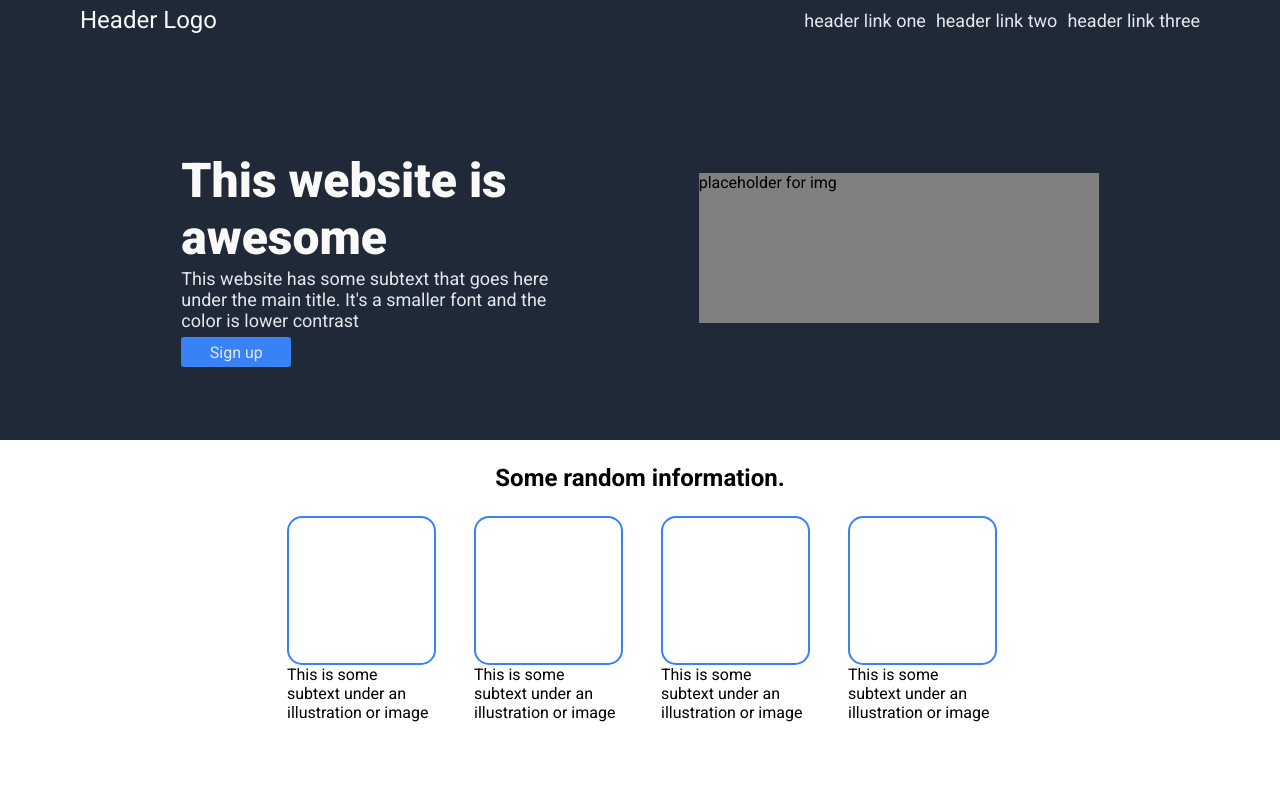
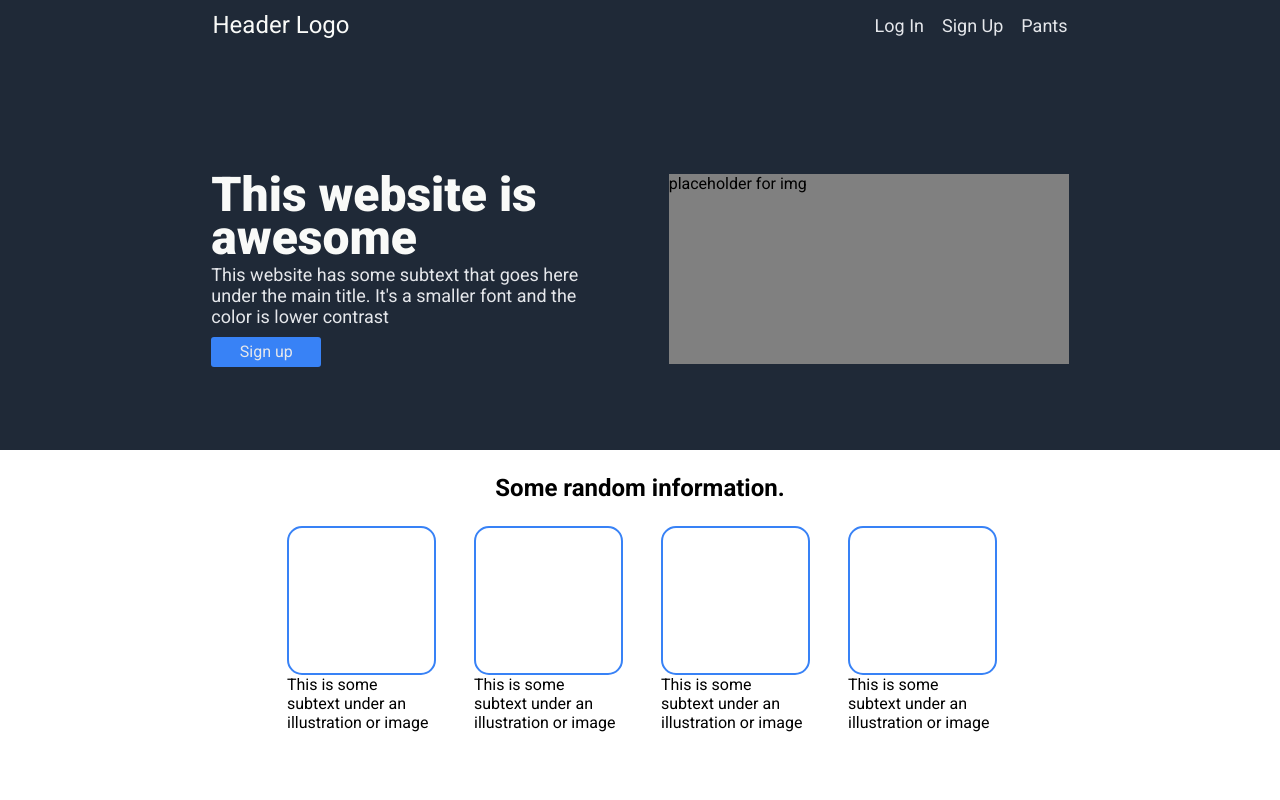
Before and after one commit to JPScali/Odin-Project-Landing-Page, a plain HTML site: page index.html in a window 1280 px wide. Shown: the top 800 px of the page. Drawn offline with Linux system fonts and the light colour scheme.

Commit message:
Styled webpage using way too many nested divs.

```diff
--- a/index.html
+++ b/index.html
@@ -9,15 +9,17 @@
     <link rel="preconnect" href="https://fonts.gstatic.com" crossorigin>
     <link href="https://fonts.googleapis.com/css2?family=Roboto:ital,wght@0,100..900;1,100..900&display=swap" rel="stylesheet">
 </head>
+
 <body>
     <div class="main-header-container">
+        <div class="small-header-container">
             <div class="header-container">
                 <div class="header-logo">Header Logo</div>
                 <div>
                     <ul class="header-links">
-                <li>header link one</li>
-                <li>header link two</li>
-                <li>header link three</li>
+                        </li><a href="www.google.com">Log In</a></li>
+                        <li><a href="www.google.com">Sign Up</a></li>
+                        <li><a href="www.google.com">Pants</a></li>
                     </ul>
                 </div>
             </div>
@@ -25,6 +27,7 @@
     </div>
 
     <div class="section-one-container">
+        <div class="one-small-container">
             <div class="text-container">
                 <h2 class="hero-title">This website is awesome</h2>
                 <p class="hero-text">This website has some subtext that goes here under the main title. It's a smaller font and the color is lower contrast</p>
@@ -32,6 +35,8 @@
             </div>
             <div class="section-one-img">placeholder for img</div>
         </div>
+    </div>
+
 
     <div class="section-two-container">
         <h3>Some random information.</h3>
@@ -76,6 +81,6 @@
     </div>
 </body>
 <footer>
-    <p>Copywrite The Odin Project</p>
+    <p>Copywrite My Cat's Breath Smells Like Cat Food</p>
 </footer>
 </html>
--- a/style.css
+++ b/style.css
@@ -6,7 +6,23 @@ body {
 
 .main-header-container {
     background-color: #1F2937;
+    display: flex;
+    justify-content: center;
    }
+
+.small-header-container {
+    display:flex;
+    width: 855px;
+}
+
+.header-container {
+    display: flex;
+    align-items: center;
+    background-color: #1F2937;
+    height: 50px;
+    width: 1100px;
+    justify-content: space-between;
+}
 
 .header-logo {
     justify-content: flex-start;
@@ -14,19 +30,20 @@ body {
     color: #f9faf8;
 }
 
-.header-container {
+a {
+    text-decoration: none;
     display: flex;
-    align-items: center;
-    margin:  0 80px;
-    background-color: #1F2937;
-    height: 40px;
-    justify-content: space-between;
+    list-style-type: none;
+    gap: 18px;
+    justify-content: flex-end;
+    font-size: 18px;
+    color: #e5e7eb;
 }
 
 .header-links {
     display: flex;
     list-style-type: none;
-    gap: 10px;
+    gap: 18px;
     justify-content: flex-end;
     font-size: 18px;
     color: #e5e7eb;
@@ -36,6 +53,15 @@ body {
     display: flex;
     background-color: #1F2937;
     height: 400px;
+    justify-content: center;
+    align-items: center;
+}
+
+.one-small-container {
+    display: flex;
+    background-color: #1F2937;
+    height: 400px;
+    width: 1100px;
     justify-content: space-evenly;
     align-items: center;
 }
@@ -49,6 +75,7 @@ body {
 }
 
 .hero-title {
+    line-height: 0.9;
     margin-bottom: 1px;
     font-size: 48px;
     color: #f9faf8;
@@ -56,8 +83,8 @@ body {
 }
 
 .hero-text {
-    margin-top: 1px;
-    margin-bottom: 1px;
+    margin-top: 3px;
+    margin-bottom: 5px;
     font-size: 18px;
     color: #e5e7eb;
 }
@@ -65,12 +92,12 @@ body {
 .section-one-img {
     width: 400px;
     background-color: gray;
-    height: 150px;
+    height: 190px;
     justify-content: center;
     align-items: center;
     margin-right: 80px;
     margin-left: 8px;
-    margin-top: 15px;
+    margin-top: 38px;
 }
 
 .button-one {
```
Lines whose indentation alone changed are shown as unchanged.
